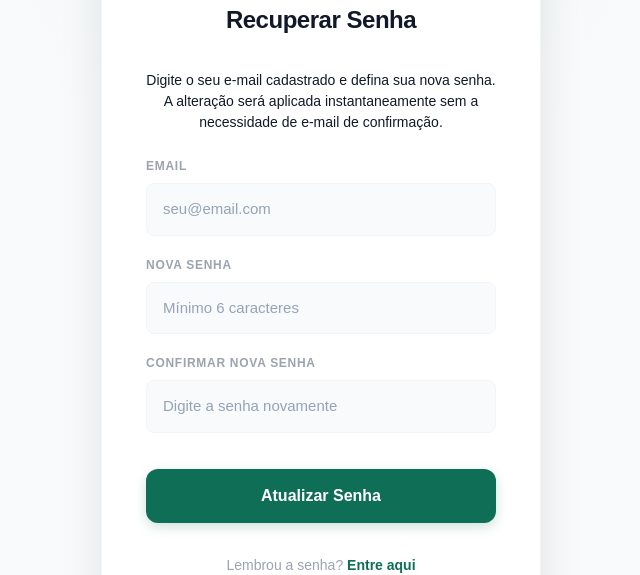
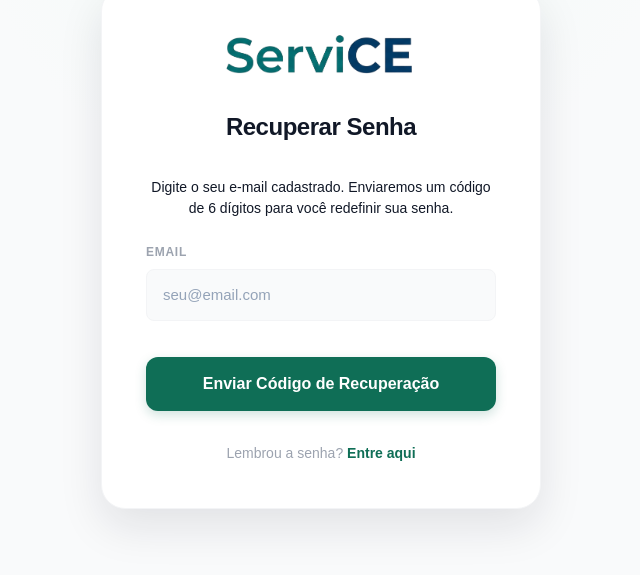
Before and after one commit to VitNog21/ServiCE, a React (Vite) app in the folder service-frontend/: page /esqueci-senha in a window 1280 px wide. Shown: the part 152-727 px from the top of the page, without its empty margins (319-959 px from the left). Built offline with nearby package versions, Linux system fonts and the light colour scheme; no server answers.

Commit message:
feat: restore email OTP recovery flow in ForgotPassword.jsx

```diff
--- a/service-frontend/src/pages/ForgotPassword.jsx
+++ b/service-frontend/src/pages/ForgotPassword.jsx
@@ -1,23 +1,53 @@
 import { useState } from 'react';
 import { useNavigate, Link } from 'react-router-dom';
+import { supabase } from '../supabase';
 import '../css/login.css';
 
 const ForgotPassword = () => {
   const navigate = useNavigate();
   const [email, setEmail] = useState('');
+  const [step, setStep] = useState(1); // 1 = Digitar Email, 2 = Digitar Código OTP + Nova Senha
+  const [token, setToken] = useState('');
   const [password, setPassword] = useState('');
   const [confirmPassword, setConfirmPassword] = useState('');
   const [loading, setLoading] = useState(false);
   const [message, setMessage] = useState({ type: '', text: '' });
 
-  // Fallback seguro caso a Vercel não tenha a variável de ambiente injetada
-  const API_URL = import.meta.env.VITE_API_URL || 'https://service-uakj.onrender.com';
+  // ETAPA 1: Solicitar Código de Recuperação
+  const handleRequestCode = async (e) => {
+    e.preventDefault();
+    setLoading(true);
+    setMessage({ type: '', text: '' });
 
-  const handleResetPasswordDirect = async (e) => {
+    try {
+      const { error } = await supabase.auth.resetPasswordForEmail(email, {
+        redirectTo: `${window.location.origin}/recuperar-senha`,
+      });
+
+      if (error) throw error;
+
+      setMessage({
+        type: 'success',
+        text: 'Código enviado! Verifique seu e-mail (caixa de entrada e spam).'
+      });
+      setStep(2); // Avança para a etapa de digitar o código e a nova senha
+    } catch (error) {
+      console.error('Erro ao solicitar recuperação:', error.message);
+      setMessage({
+        type: 'error',
+        text: 'Erro ao solicitar código. Verifique o e-mail digitado.'
+      });
+    } finally {
+      setLoading(false);
+    }
+  };
+
+  // ETAPA 2: Confirmar OTP e Redefinir Senha
+  const handleVerifyOtpAndReset = async (e) => {
     e.preventDefault();
 
     if (password.length < 6) {
-      setMessage({ type: 'error', text: 'A nova senha deve ter pelo menos 6 caracteres.' });
+      setMessage({ type: 'error', text: 'A senha deve ter pelo menos 6 caracteres.' });
       return;
     }
 
@@ -30,33 +60,39 @@ const ForgotPassword = () => {
     setMessage({ type: '', text: '' });
 
     try {
-      // Chama o backend diretamente usando privilégios Admin do Supabase
-      const response = await fetch(`${API_URL}/api/auth/reset-password-direct`, {
-        method: 'POST',
-        headers: { 'Content-Type': 'application/json' },
-        body: JSON.stringify({ email, password })
+      // 1. Validar o código OTP enviado ao e-mail
+      const { error: otpError } = await supabase.auth.verifyOtp({
+        email,
+        token,
+        type: 'recovery'
       });
 
-      const data = await response.json();
+      if (otpError) throw otpError;
 
-      if (!response.ok) {
-        throw new Error(data.error || 'Erro ao redefinir a senha.');
-      }
+      // 2. Com a sessão autenticada temporariamente, atualizar a senha
+      const { error: updateError } = await supabase.auth.updateUser({
+        password: password
+      });
+
+      if (updateError) throw updateError;
 
       setMessage({
         type: 'success',
-        text: 'Senha redefinida com sucesso! Redirecionando para o login...'
+        text: 'Senha alterada com sucesso! Redirecionando para o login...'
       });
+
+      // Desloga o usuário da sessão temporária
+      await supabase.auth.signOut();
 
       setTimeout(() => {
         navigate('/login');
       }, 2500);
 
     } catch (error) {
-      console.error('Erro ao processar redefinição direta:', error.message);
+      console.error('Erro ao processar alteração com OTP:', error.message);
       setMessage({
         type: 'error',
-        text: error.message || 'Erro de conexão com o servidor.'
+        text: 'Código inválido ou expirado. Tente novamente ou solicite um novo código.'
       });
     } finally {
       setLoading(false);
@@ -80,11 +116,13 @@ const ForgotPassword = () => {
           <div className={`alert alert-${message.type}`}>{message.text}</div>
         )}
 
+        {step === 1 ? (
+          <>
             <p style={{ color: 'var(--gray-500)', fontSize: '14px', marginBottom: '24px', textAlign: 'center', lineHeight: '1.5' }}>
-          Digite o seu e-mail cadastrado e defina sua nova senha. A alteração será aplicada instantaneamente sem a necessidade de e-mail de confirmação.
+              Digite o seu e-mail cadastrado. Enviaremos um código de 6 dígitos para você redefinir sua senha.
             </p>
 
-        <form onSubmit={handleResetPasswordDirect}>
+            <form onSubmit={handleRequestCode}>
               <div className="input-group">
                 <label>Email</label>
                 <input
@@ -94,6 +132,32 @@ const ForgotPassword = () => {
                   required
                   disabled={loading}
                   placeholder="seu@email.com"
+                />
+              </div>
+
+              <button type="submit" className="btn-primary" disabled={loading}>
+                {loading ? 'Enviando...' : 'Enviar Código de Recuperação'}
+              </button>
+            </form>
+          </>
+        ) : (
+          <>
+            <p style={{ color: 'var(--gray-500)', fontSize: '14px', marginBottom: '24px', textAlign: 'center', lineHeight: '1.5' }}>
+              Insira o código de 6 dígitos enviado para <strong>{email}</strong> e escolha sua nova senha.
+            </p>
+
+            <form onSubmit={handleVerifyOtpAndReset}>
+              <div className="input-group">
+                <label>Código de 6 dígitos</label>
+                <input
+                  type="text"
+                  value={token}
+                  onChange={(e) => setToken(e.target.value)}
+                  required
+                  disabled={loading}
+                  placeholder="000000"
+                  maxLength="6"
+                  style={{ textAlign: 'center', fontSize: '20px', letterSpacing: '0.3em' }}
                 />
               </div>
 
@@ -126,7 +190,30 @@ const ForgotPassword = () => {
               <button type="submit" className="btn-primary" disabled={loading}>
                 {loading ? 'Redefinindo...' : 'Atualizar Senha'}
               </button>
+
+              <div style={{ textAlign: 'center', marginTop: '16px' }}>
+                <button
+                  type="button"
+                  onClick={handleRequestCode}
+                  disabled={loading}
+                  style={{
+                    background: 'none',
+                    border: 'none',
+                    color: 'var(--green-700)',
+                    fontWeight: '600',
+                    cursor: 'pointer',
+                    fontSize: '14px',
+                    transition: 'opacity 0.2s'
+                  }}
+                  onMouseOver={(e) => e.target.style.opacity = '0.8'}
+                  onMouseOut={(e) => e.target.style.opacity = '1'}
+                >
+                  Não recebeu o código? Reenviar código
+                </button>
+              </div>
             </form>
+          </>
+        )}
 
         <p className="register-link">
           Lembrou a senha? <Link to="/login">Entre aqui</Link>
```
Lines whose indentation alone changed are shown as unchanged.
